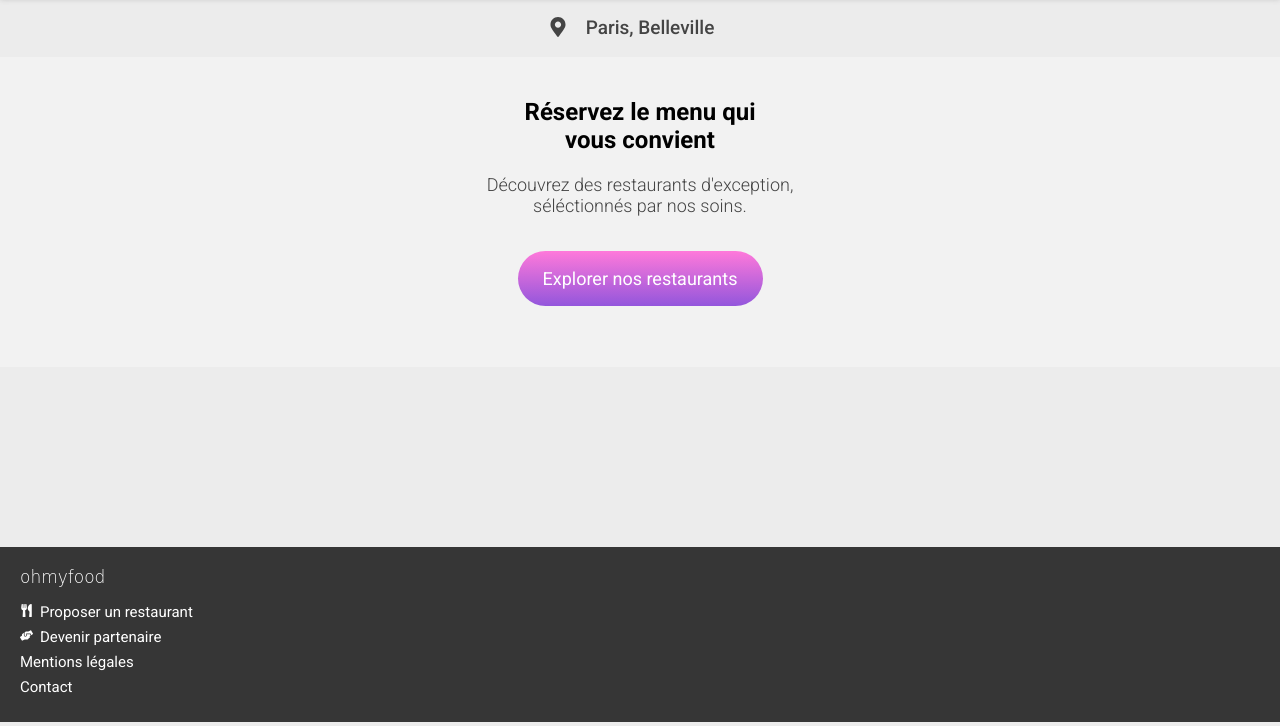
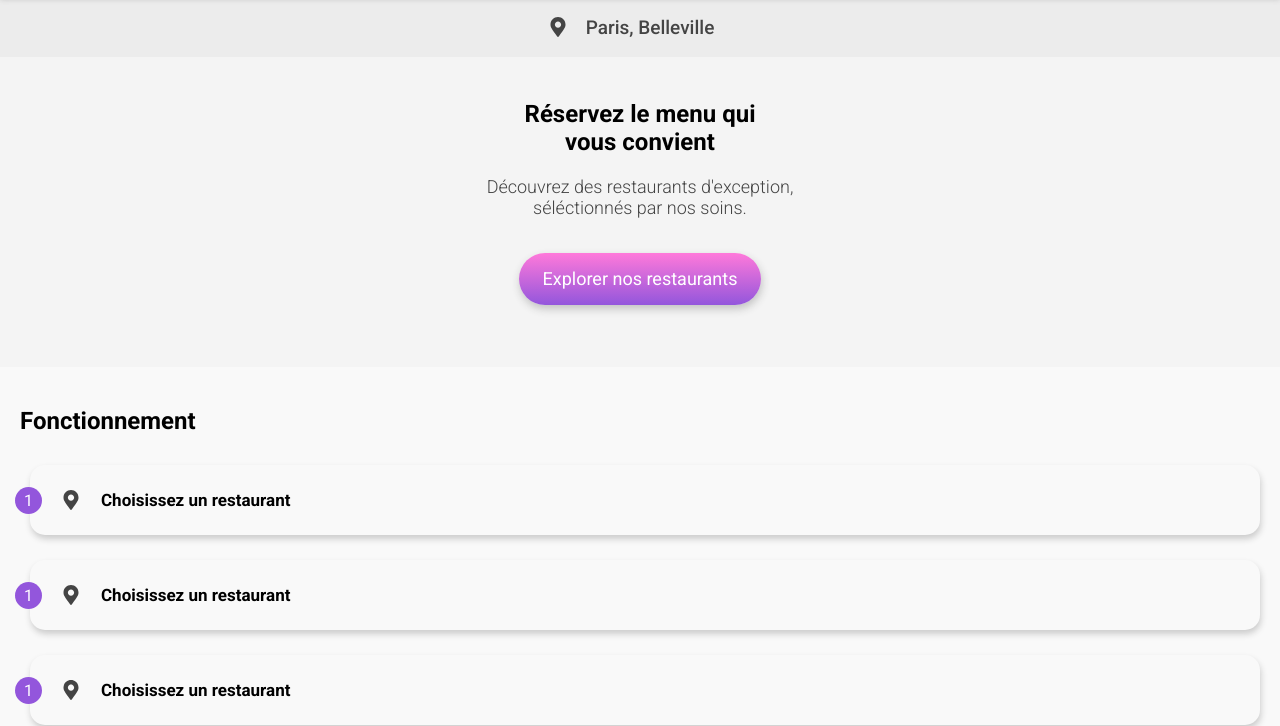
Before and after one commit to wilfregd/CorentinSakwinski_3_03012022, a website: page index.html in a window 1280 px wide. Shown: the part 78-804 px from the top of the page. Drawn offline with Linux system fonts and the light colour scheme; a web font is replaced by a local one.

Commit message:
Ajout de la section "fonctionnement"

```diff
--- a/index.html
+++ b/index.html
@@ -24,6 +24,32 @@
         </div>
     </section>
 
+    <section class="fonctionnement">
+        <h2>Fonctionnement</h2>
+        <div class="fonctionnement__list">
+            <div class="card">
+                <p class="card__number">1</p>
+                <div class="card__rowcontent">
+                    <img src="public/img/icons/map-marker-alt.svg" alt="">
+                    <h3>Choisissez un restaurant</h3>
+                </div>
+            </div>
+            <div class="card">
+                <p class="card__number">1</p>
+                <div class="card__rowcontent">
+                    <img src="public/img/icons/map-marker-alt.svg" alt="">
+                    <h3>Choisissez un restaurant</h3>
+                </div>
+            </div>
+            <div class="card">
+                <p class="card__number">1</p>
+                <div class="card__rowcontent">
+                    <img src="public/img/icons/map-marker-alt.svg" alt="">
+                    <h3>Choisissez un restaurant</h3>
+                </div>
+            </div>
+        </div>
+    </section>
 
     <footer>
         <div class="footer__container">
--- a/sass/components/_button.scss
+++ b/sass/components/_button.scss
@@ -1,5 +1,5 @@
 .btn{
-    padding: 10px;
+    padding: 8.5px;
     width: 225px;
     height: 35px;
     display: flex;
@@ -7,6 +7,7 @@
     justify-content: center;
     font-size: 18px;
     font-weight: 100;
+    box-shadow: 1px 4px 8px #c2c2c2;
 
     &--round{
         border-radius: 50px;
@@ -20,4 +21,8 @@
     &__text{
         font-weight: 400;
     }
+
+    &:hover{
+        cursor: pointer;
+    }
 }
--- /dev/null
+++ b/sass/components/_card.scss
@@ -0,0 +1,10 @@
+.card{
+    box-shadow: 1px 4px 6px #ccc;
+    border-radius: 15px;
+
+    &__rowcontent{
+        display: flex;
+        flex-direction: row;
+        flex-wrap: nowrap;
+    }
+}
--- a/sass/layout/_footer.scss
+++ b/sass/layout/_footer.scss
@@ -1,6 +1,4 @@
 footer{
-    position: absolute;
-    bottom: 0;
     width: 100%;
     background-color: #363636;
     box-sizing: content-box;
--- a/sass/main.scss
+++ b/sass/main.scss
@@ -17,3 +17,4 @@
 
 //Components
 @import "./components/button";
+@import "./components/card";
--- a/sass/pages/_index.scss
+++ b/sass/pages/_index.scss
@@ -48,3 +48,53 @@ $marge-logo_texte: 18px;
         margin-top: 30px;
     }
 }
+
+//Fonctionnement
+$margin-fonctionnement_row: 20px;
+.fonctionnement{
+    background-color: $fond-tertiaire;
+    padding: 40px 20px;
+    padding-bottom: 60px;
+
+    & h2{
+        margin-bottom: 30px;
+    }
+
+    &__list{
+        height: 300px;
+    }
+
+    & .card{
+        height: 70px;
+        display: flex;
+        align-items: center;
+        margin-left: 10px;
+        margin-top: 25px;
+
+        &__rowcontent{
+            margin-right: $margin-fonctionnement_row;
+            justify-content: center;
+            margin-left: 4px;
+
+            & img{
+                width: 20px;
+                margin-right: $margin-fonctionnement_row;
+            }
+
+            & h3{
+                font-size: 17px;
+            }
+        }
+
+        &__number{
+            display: inline;
+            position: relative;
+            left: -15px;
+            color: #fff;
+            font-size: 16px;
+            padding: 4px 9px;
+            background-color: $couleur-primaire;
+            border-radius: 50px;
+        }
+    }
+}
--- a/sass/utils/_variables.scss
+++ b/sass/utils/_variables.scss
@@ -4,8 +4,8 @@ $couleur-secondaire: #FF79DA;
 $couleur-tertiaire: #99E2D0;
 
 $fond-defaut: #ececec;
-$fond-secondaire: #f2f2f2;
-$fond-tertiaire: #fff;
+$fond-secondaire: #f4f4f4;
+$fond-tertiaire: #f9f9f9;
 
 $texte-secondaire: #444444;
 
```
Also changed, not shown: public/css/style.css.
